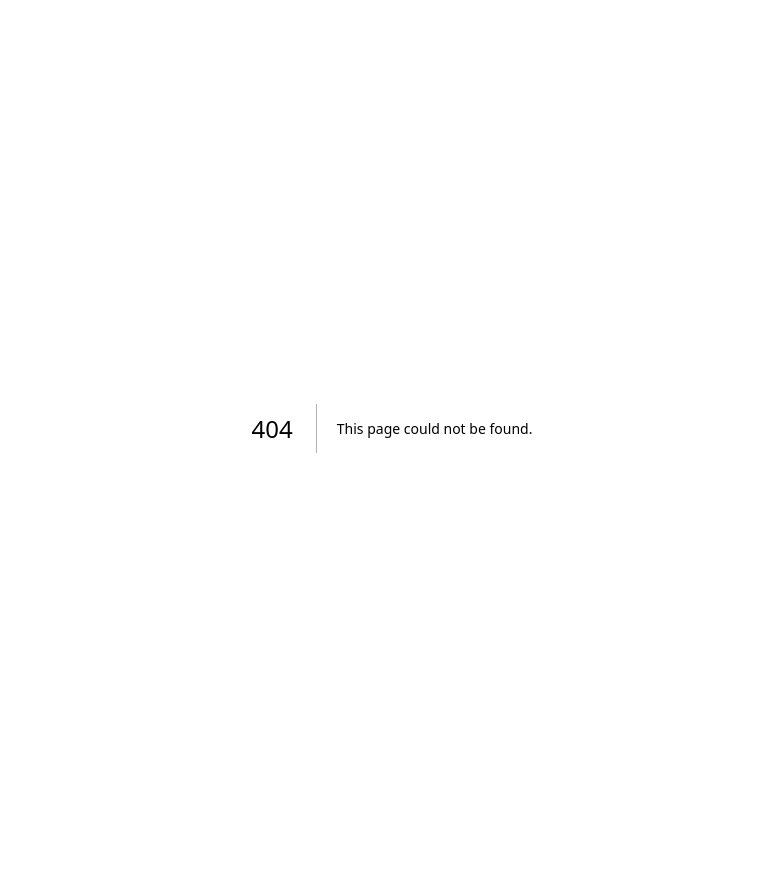
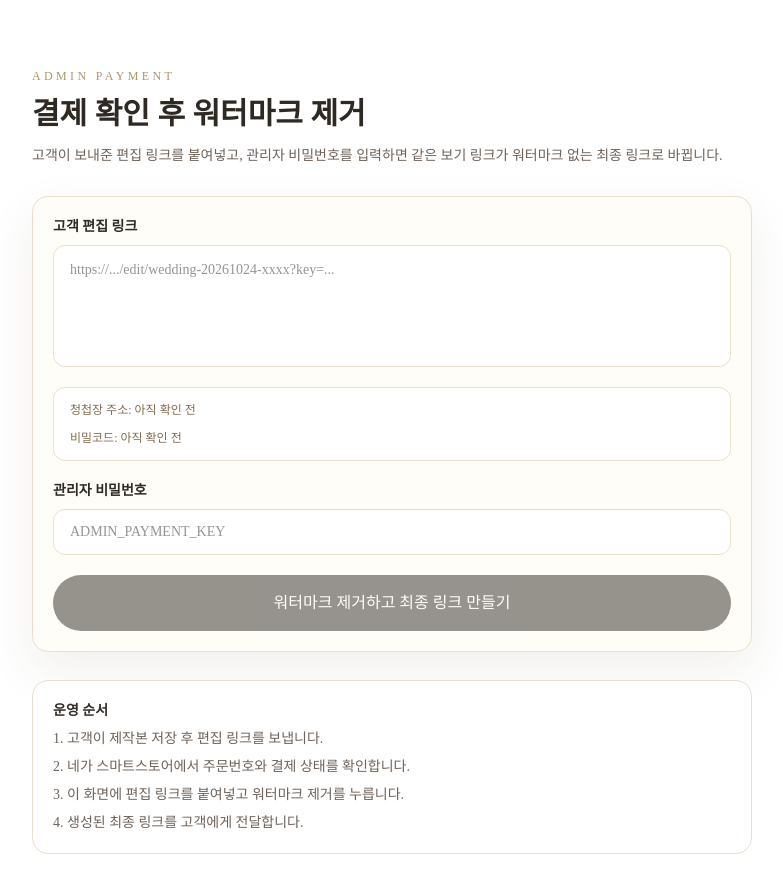
Before and after one commit to aromi22/mobile-wedding-invitation, a Next.js app: page /admin/payments in a window 1280 px wide. Before the commit this address had no page. Shown: the top 892 px of the page, without its empty margins (248-1031 px from the left). Before the commit the page ends 856 px from the top, so only its background shows below. Built offline with nearby package versions, Linux system fonts and the light colour scheme; a web font is replaced by a local one.

Commit message:
Add admin payment unlock page

```diff
--- /dev/null
+++ b/src/app/admin/payments/page.tsx
@@ -0,0 +1,5 @@
+import { AdminPaymentUnlock } from "@/components/AdminPaymentUnlock";
+
+export default function AdminPaymentsPage() {
+  return <AdminPaymentUnlock />;
+}
--- /dev/null
+++ b/src/app/api/payments/admin-unlock/route.ts
@@ -0,0 +1,73 @@
+import { NextResponse } from "next/server";
+import { getInvitationForEdit, saveInvitation } from "@/lib/invitations";
+
+type AdminUnlockRequest = {
+  slug?: string;
+  editSecret?: string;
+  adminPaymentKey?: string;
+};
+
+function isValidAdminPaymentKey(key?: string) {
+  return Boolean(process.env.ADMIN_PAYMENT_KEY && key === process.env.ADMIN_PAYMENT_KEY);
+}
+
+export async function POST(request: Request) {
+  try {
+    const body = (await request.json()) as AdminUnlockRequest;
+    const slug = body.slug?.trim();
+    const editSecret = body.editSecret?.trim();
+
+    if (!process.env.ADMIN_PAYMENT_KEY) {
+      return NextResponse.json(
+        { message: "Vercel 환경변수 ADMIN_PAYMENT_KEY가 아직 설정되지 않았어요." },
+        { status: 500 },
+      );
+    }
+
+    if (!isValidAdminPaymentKey(body.adminPaymentKey)) {
+      return NextResponse.json(
+        { message: "관리자 비밀번호가 맞지 않아요." },
+        { status: 403 },
+      );
+    }
+
+    if (!slug || !editSecret) {
+      return NextResponse.json(
+        { message: "고객 편집 링크를 확인하지 못했어요. 링크를 다시 붙여넣어 주세요." },
+        { status: 400 },
+      );
+    }
+
+    const invitation = await getInvitationForEdit(slug, editSecret);
+
+    if (!invitation) {
+      return NextResponse.json(
+        { message: "청첩장을 불러오지 못했어요. 고객 편집 링크가 맞는지 확인해 주세요." },
+        { status: 404 },
+      );
+    }
+
+    const nextData = structuredClone(invitation.design_settings);
+    nextData.payment = {
+      ...nextData.payment,
+      isPaid: true,
+    };
+
+    const saved = await saveInvitation(nextData, { slug, editSecret });
+
+    return NextResponse.json({
+      ...saved,
+      message: "결제 완료 처리됐어요. 최종 링크에서 워터마크가 제거됩니다.",
+    });
+  } catch (error) {
+    return NextResponse.json(
+      {
+        message:
+          error instanceof Error
+            ? error.message
+            : "결제 완료 처리 중 문제가 생겼어요. 잠시 후 다시 시도해 주세요.",
+      },
+      { status: 500 },
+    );
+  }
+}
--- /dev/null
+++ b/src/components/AdminPaymentUnlock.tsx
@@ -0,0 +1,167 @@
+"use client";
+
+import { useMemo, useState } from "react";
+
+type AdminUnlockResponse = {
+  row?: {
+    slug: string;
+  };
+  message?: string;
+};
+
+function parseCustomerEditLink(value: string) {
+  try {
+    const url = new URL(value.trim());
+    const parts = url.pathname.split("/").filter(Boolean);
+    const editIndex = parts.indexOf("edit");
+    const slug = editIndex >= 0 ? parts[editIndex + 1] : "";
+    const editSecret = url.searchParams.get("key") ?? url.searchParams.get("secret") ?? "";
+
+    return {
+      slug: slug ? decodeURIComponent(slug) : "",
+      editSecret,
+    };
+  } catch {
+    return {
+      slug: "",
+      editSecret: "",
+    };
+  }
+}
+
+export function AdminPaymentUnlock() {
+  const [customerEditLink, setCustomerEditLink] = useState("");
+  const [adminPaymentKey, setAdminPaymentKey] = useState("");
+  const [isSubmitting, setIsSubmitting] = useState(false);
+  const [message, setMessage] = useState("");
+  const [finalUrl, setFinalUrl] = useState("");
+
+  const parsedLink = useMemo(() => parseCustomerEditLink(customerEditLink), [customerEditLink]);
+  const canSubmit = Boolean(parsedLink.slug && parsedLink.editSecret && adminPaymentKey.trim());
+
+  async function markAsPaid() {
+    if (!canSubmit) {
+      setMessage("고객 편집 링크와 관리자 비밀번호를 입력해 주세요.");
+      return;
+    }
+
+    setIsSubmitting(true);
+    setMessage("결제 완료 처리 중이에요.");
+    setFinalUrl("");
+
+    try {
+      const response = await fetch("/api/payments/admin-unlock", {
+        method: "POST",
+        headers: {
+          "Content-Type": "application/json",
+        },
+        body: JSON.stringify({
+          slug: parsedLink.slug,
+          editSecret: parsedLink.editSecret,
+          adminPaymentKey,
+        }),
+      });
+
+      const body = (await response.json().catch(() => null)) as AdminUnlockResponse | null;
+
+      if (!response.ok || !body?.row?.slug) {
+        throw new Error(body?.message ?? "결제 완료 처리에 실패했어요.");
+      }
+
+      const nextFinalUrl = `${window.location.origin}/w/${body.row.slug}`;
+      setFinalUrl(nextFinalUrl);
+      setMessage(body.message ?? "결제 완료 처리됐어요.");
+    } catch (error) {
+      setMessage(error instanceof Error ? error.message : "결제 완료 처리 중 문제가 생겼어요.");
+    } finally {
+      setIsSubmitting(false);
+    }
+  }
+
+  return (
+    <main className="min-h-screen bg-white px-5 py-10 text-[#2f2924]">
+      <section className="mx-auto grid max-w-[720px] gap-7">
+        <div>
+          <p className="text-xs uppercase tracking-[0.28em] text-[#b29467]">Admin Payment</p>
+          <h1 className="mt-3 text-3xl font-semibold">결제 확인 후 워터마크 제거</h1>
+          <p className="mt-3 text-sm leading-6 text-[#6f6258]">
+            고객이 보내준 편집 링크를 붙여넣고, 관리자 비밀번호를 입력하면 같은 보기 링크가
+            워터마크 없는 최종 링크로 바뀝니다.
+          </p>
+        </div>
+
+        <div className="grid gap-5 rounded-2xl border border-[#eadfcd] bg-[#fffdf8] p-5 shadow-[0_18px_50px_rgba(91,70,42,0.08)]">
+          <label className="grid gap-2">
+            <span className="text-sm font-semibold">고객 편집 링크</span>
+            <textarea
+              value={customerEditLink}
+              onChange={(event) => setCustomerEditLink(event.target.value)}
+              rows={4}
+              placeholder="https://.../edit/wedding-20261024-xxxx?key=..."
+              className="resize-none rounded-xl border border-[#eadfcd] bg-white px-4 py-3 text-sm leading-6 outline-none transition focus:border-[#b29467]"
+            />
+          </label>
+
+          <div className="grid gap-2 rounded-xl border border-[#eadfcd] bg-white px-4 py-3 text-xs leading-5 text-[#806b4f]">
+            <p>청첩장 주소: {parsedLink.slug || "아직 확인 전"}</p>
+            <p>비밀코드: {parsedLink.editSecret ? "확인됨" : "아직 확인 전"}</p>
+          </div>
+
+          <label className="grid gap-2">
+            <span className="text-sm font-semibold">관리자 비밀번호</span>
+            <input
+              type="password"
+              value={adminPaymentKey}
+              onChange={(event) => setAdminPaymentKey(event.target.value)}
+              placeholder="ADMIN_PAYMENT_KEY"
+              className="rounded-xl border border-[#eadfcd] bg-white px-4 py-3 text-sm outline-none transition focus:border-[#b29467]"
+            />
+          </label>
+
+          <button
+            type="button"
+            onClick={markAsPaid}
+            disabled={isSubmitting || !canSubmit}
+            className="rounded-full bg-[#2f2a25] px-5 py-4 text-sm font-semibold text-white disabled:cursor-not-allowed disabled:opacity-50"
+          >
+            {isSubmitting ? "처리 중" : "워터마크 제거하고 최종 링크 만들기"}
+          </button>
+
+          {message ? (
+            <div className="rounded-xl border border-[#eadfcd] bg-white px-4 py-3 text-sm leading-6 text-[#6f6258]">
+              <p>{message}</p>
+              {finalUrl ? (
+                <div className="mt-3 grid gap-2">
+                  <span className="text-xs font-semibold text-[#b29467]">최종 보기 링크</span>
+                  <a
+                    href={finalUrl}
+                    target="_blank"
+                    rel="noreferrer"
+                    className="break-all font-semibold text-[#2f2a25] underline underline-offset-4"
+                  >
+                    {finalUrl}
+                  </a>
+                  <button
+                    type="button"
+                    onClick={() => void navigator.clipboard.writeText(finalUrl)}
+                    className="justify-self-start rounded-full border border-[#d8c6ab] px-4 py-2 text-xs font-semibold text-[#806b4f]"
+                  >
+                    최종 링크 복사
+                  </button>
+                </div>
+              ) : null}
+            </div>
+          ) : null}
+        </div>
+
+        <div className="rounded-2xl border border-[#eadfcd] bg-white px-5 py-4 text-sm leading-7 text-[#6f6258]">
+          <p className="font-semibold text-[#332b24]">운영 순서</p>
+          <p>1. 고객이 제작본 저장 후 편집 링크를 보냅니다.</p>
+          <p>2. 네가 스마트스토어에서 주문번호와 결제 상태를 확인합니다.</p>
+          <p>3. 이 화면에 편집 링크를 붙여넣고 워터마크 제거를 누릅니다.</p>
+          <p>4. 생성된 최종 링크를 고객에게 전달합니다.</p>
+        </div>
+      </section>
+    </main>
+  );
+}
```
